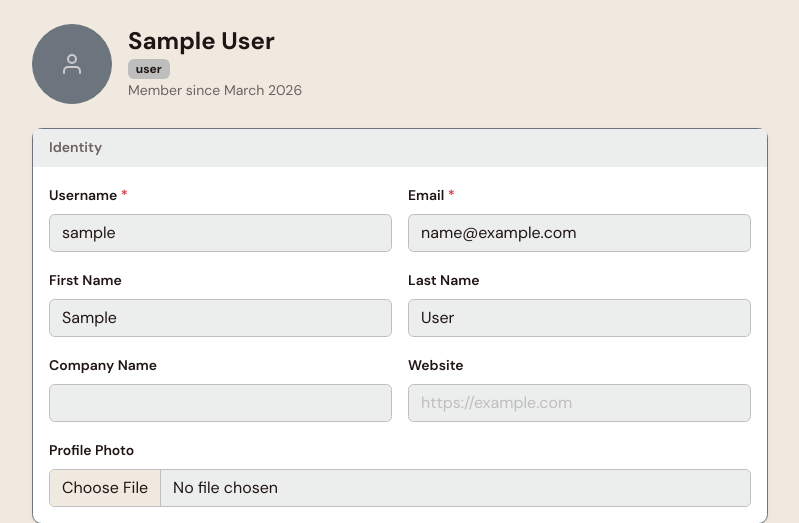
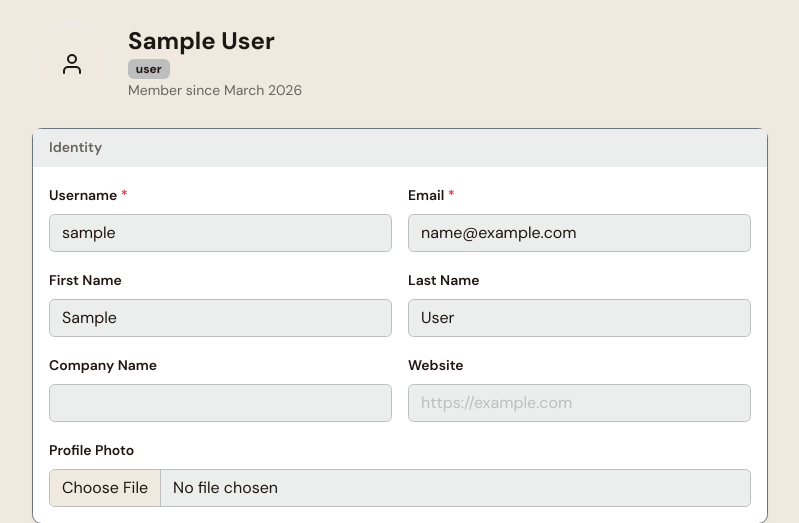
Before and after one commit to JustinAngelson/CentralMemoryHub, a Flask app: page /profile in a window 1280 px wide. Shown: the part 56-579 px from the top of the page, without its empty margins (240-1039 px from the left). Run offline with Flask 3, Linux system fonts and the light colour scheme; the visitor is signed in with stand-in values (Sample User, id 1); data that the repository does not hold is empty.

Commit message:
Task #8: Apply Foundari brand style guide to entire application
All 14 templates updated to Foundari brand system (Linen/Espresso/Teal/DM Sans):

Auth & standalone pages:
- login.html, register.html, setup.html: light card on Linen bg, Teal primary button
- api_keys.html, admin/settings.html, agent_view.html: removed data-bs-theme="dark",
  Bootstrap 5.3.0 standard CDN, DM Sans + style.css linked, Espresso navbars

Layout & content templates:
- layout.html: Bootstrap 5.3.0 + DM Sans + Espresso navbar + Feather icons
- home.html: Teal/Mist hero gradient, SOMI box white card, brand divider, .code-block
- users.html: table-dark removed; role badges use badge-admin / badge-user
- skills.html, resources.html: dark rgba borders → #ECEDED; dark badges → border badge
- admin/org_profile.html: border-secondary → border; placeholder → Linen bg; dark badges fixed
- agent_view.html: Bootstrap JS 5.3.0; org-chart borders → #BEBEBE; messages → Mist/Frost
- profile.html: border-secondary removed; placeholder avatar Linen bg; role badge → badge-admin/badge-user
- memories.html: no dark-specific styles found (already clean)

Repository hygiene:
- static/uploads/ added to .gitignore to prevent accidental user asset commits
- Stray user avatar removed from git tracking

```diff
--- a/templates/profile.html
+++ b/templates/profile.html
@@ -4,21 +4,21 @@
     <div class="col-lg-8">
         <div class="d-flex align-items-center mb-4 gap-3">
             {% if current_user.profile_image %}
-            <span class="border border-secondary flex-shrink-0"
+            <span class="border flex-shrink-0"
                   style="display:inline-flex;width:80px;height:80px;min-width:80px;max-width:80px;border-radius:50%;overflow:hidden;position:relative;">
                 <img src="{{ url_for('static', filename=current_user.profile_image) }}"
                      alt="Profile photo"
                      style="width:80px;height:80px;object-fit:cover;display:block;border-radius:50%;">
             </span>
             {% else %}
-            <div class="rounded-circle bg-secondary d-flex align-items-center justify-content-center border border-secondary flex-shrink-0"
-                 style="width:80px;height:80px;min-width:80px;max-width:80px;font-size:2rem;color:#ccc;">
+            <div class="rounded-circle d-flex align-items-center justify-content-center border flex-shrink-0"
+                 style="width:80px;height:80px;min-width:80px;max-width:80px;font-size:2rem;background:#EFE9E0;color:#1F1613;">
                 <i data-feather="user"></i>
             </div>
             {% endif %}
             <div>
                 <h4 class="mb-0">{{ current_user.display_name }}</h4>
-                <span class="badge {{ 'bg-danger' if current_user.is_admin else 'bg-secondary' }}">
+                <span class="badge {{ 'badge-admin' if current_user.is_admin else 'badge-user' }}">
                     {{ current_user.role }}
                 </span>
                 <div class="text-muted small">Member since {{ current_user.created_at.strftime('%B %Y') if current_user.created_at else '—' }}</div>
--- a/templates/users.html
+++ b/templates/users.html
@@ -61,9 +61,9 @@
                     <td class="text-muted small">{{ u.email }}</td>
                     <td>
                         {% if u.role == 'admin' %}
-                          <span class="badge bg-danger">admin</span>
+                          <span class="badge badge-admin">admin</span>
                         {% else %}
-                          <span class="badge bg-secondary">user</span>
+                          <span class="badge badge-user">user</span>
                         {% endif %}
                     </td>
                     <td>
@@ -111,7 +111,7 @@
 
 <!-- Pending Invitations -->
 {% if pending_invites %}
-<div class="card border-secondary">
+<div class="card">
     <div class="card-header text-muted small fw-semibold">Pending Invitations</div>
     <div class="table-responsive">
         <table class="table table-hover mb-0">
```
Also changed, not shown: static/uploads/avatars/3d02613f0b63b9e3_Youtube_Profile_Image_2.png (deleted), 1 other file.
